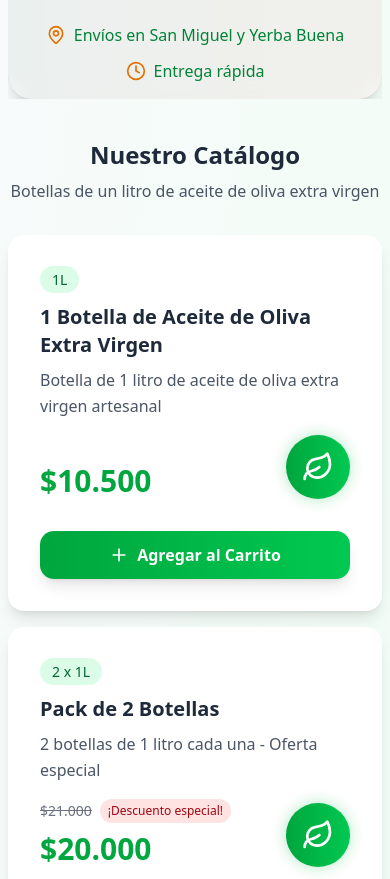
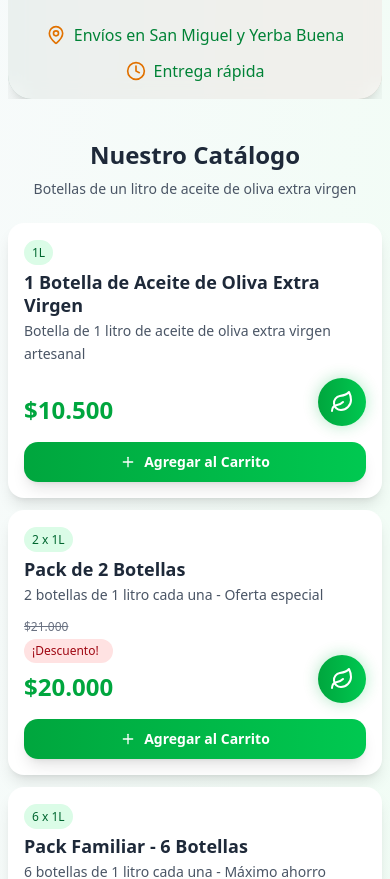
Before and after one commit to tomasvarela21/OliveTuc-web, a Next.js app: page / in a window 390 px wide. Shown: the part 940-1819 px from the top of the page. Built offline with nearby package versions, Linux system fonts and the light colour scheme.

Commit message:
form validation

```diff
--- a/app/page.tsx
+++ b/app/page.tsx
@@ -1,7 +1,7 @@
 "use client"
 
 import { useState, useRef } from "react"
-import { Plus, Minus, ShoppingCart, Phone, MapPin, Leaf, Instagram, Clock, Award, Heart, X, Menu } from 'lucide-react'
+import { Plus, Minus, ShoppingCart, Phone, MapPin, Leaf, Instagram, Clock, Award, Heart, X, Menu, Grape, Apple } from 'lucide-react'
 
 interface CartItem {
   id: string
@@ -18,6 +18,20 @@ interface CustomerInfo {
   notes: string
 }
 
+/*const OliveOilIcon = ({ className }: { className?: string }) => (
+  <svg viewBox="0 0 512 512" className={className} xmlns="http://www.w3.org/2000/svg" fill="none" stroke="currentColor" strokeWidth="20" strokeLinecap="round" strokeLinejoin="round">
+    <path d="M448,352c0,40-32,64-64,64s-64-24-64-64c0-24,16-48,40-64L160,112c-24-16-40-40-40-64c0-40,32-64,64-64s64,24,64,64" fill="#7cb342"/>
+    <path d="M448,352c-40,40-80,24-80,8c0-32,32-48,80-8z" fill="#7cb342"/>
+    <path d="M128,48c40-40,80-24,80-8c0,32-32,48-80,8z" fill="#7cb342"/>
+    <path d="M128,48c-32-16-64-48-64-80" stroke="#7cb342"/>
+    <path d="M448,352c-32,16-64,48-64,80" stroke="#7cb342"/>
+    <circle cx="160" cy="80" r="24" fill="#8bc34a" stroke="#000" strokeWidth="10"/>
+    <circle cx="352" cy="384" r="24" fill="#8bc34a" stroke="#000" strokeWidth="10"/>
+    <path d="M352,384L160,80" stroke="#000" strokeWidth="10"/>
+  </svg>
+)*/
+
+
 export default function OlivaTucStore() {
   const [cart, setCart] = useState<CartItem[]>([])
   const [showCart, setShowCart] = useState(false)
@@ -28,6 +42,7 @@ export default function OlivaTucStore() {
     address: "",
     notes: ""
   })
+  const [formErrors, setFormErrors] = useState<Record<string, string>>({})
 
   const heroRef = useRef<HTMLElement | null>(null)
   const catalogRef = useRef<HTMLElement | null>(null)
@@ -138,13 +153,26 @@ export default function OlivaTucStore() {
   }
 
   const handleWhatsAppRedirect = () => {
-    if (!customerInfo.name || !customerInfo.phone || !customerInfo.address) {
-      alert("Por favor completa todos los campos obligatorios (Nombre, Teléfono y Dirección)")
+    const errors: Record<string, string> = {}
+    if (!customerInfo.name) {
+      errors.name = "Por favor, ingresa tu nombre completo."
+    }
+    if (!customerInfo.phone) {
+      errors.phone = "Por favor, ingresa tu número de teléfono."
+    }
+    if (!customerInfo.address) {
+      errors.address = "Por favor, ingresa tu dirección de entrega."
+    }
+
+    if (Object.keys(errors).length > 0) {
+      setFormErrors(errors)
       return
     }
 
+    setFormErrors({})
+
     const message = generateWhatsAppMessage()
-    const whatsappUrl = `https://wa.me/5493816661189?text=${message}`
+    const whatsappUrl = `https://wa.me/5493813432202?text=${message}`
     window.open(whatsappUrl, '_blank')
     setShowCart(false)
   }
@@ -165,7 +193,8 @@ export default function OlivaTucStore() {
               </button>
 
               <div className="relative">
-                <Leaf className="h-10 w-10 text-white" />
+                {/* Icono personalizado reemplazando el Leaf */}
+                <Leaf className="h-10 w-10" />
                 <div className="absolute -top-1 -right-1 w-4 h-4 bg-amber-400 rounded-full animate-pulse"></div>
               </div>
               <div className="ml-2 sm:ml-3">
@@ -214,9 +243,9 @@ export default function OlivaTucStore() {
                   )}
                 </button>
 
-                {/* Dropdown Cart - Centrado más hacia la izquierda */}
+                {/* Dropdown Cart - Posición ajustada por tamaño de pantalla */}
                 {showCart && (
-                  <div className="absolute right-0 sm:-right-12 md:-right-20 lg:-right-32 top-full mt-2 w-[95vw] max-w-md sm:max-w-lg md:w-96 bg-white rounded-2xl shadow-2xl border-0 z-50 max-h-[80vh] overflow-hidden">
+                  <div className="absolute right-0 sm:right-0 md:-right-16 lg:-right-4 top-full mt-2 w-[95vw] max-w-md sm:max-w-lg md:w-96 bg-white rounded-2xl shadow-2xl border-0 z-50 max-h-[80vh] overflow-hidden">
                     <div className="bg-gradient-to-r from-emerald-600 to-green-600 text-white p-4 flex items-center justify-between">
                       <h3 className="font-semibold flex items-center">
                         <ShoppingCart className="h-5 w-5 mr-2" />
@@ -297,9 +326,12 @@ export default function OlivaTucStore() {
                               <input
                                 value={customerInfo.name}
                                 onChange={(e) => setCustomerInfo({...customerInfo, name: e.target.value})}
-                                className="w-full border border-gray-200 rounded-lg p-2 text-sm focus:border-green-500 focus:ring-1 focus:ring-green-500 focus:outline-none"
+                                className={`w-full border rounded-lg p-2 text-sm focus:border-green-500 focus:ring-1 focus:ring-green-500 focus:outline-none ${formErrors.name ? 'border-red-500' : 'border-gray-200'}`}
                                 placeholder="Tu nombre completo"
                               />
+                              {formErrors.name && (
+                                <p className="text-red-500 text-xs mt-1">{formErrors.name}</p>
+                              )}
                             </div>
 
                             <div className="space-y-1">
@@ -307,9 +339,12 @@ export default function OlivaTucStore() {
                               <input
                                 value={customerInfo.phone}
                                 onChange={(e) => setCustomerInfo({...customerInfo, phone: e.target.value})}
-                                className="w-full border border-gray-200 rounded-lg p-2 text-sm focus:border-green-500 focus:ring-1 focus:ring-green-500 focus:outline-none"
+                                className={`w-full border rounded-lg p-2 text-sm focus:border-green-500 focus:ring-1 focus:ring-green-500 focus:outline-none ${formErrors.phone ? 'border-red-500' : 'border-gray-200'}`}
                                 placeholder="Tu número de teléfono"
                               />
+                              {formErrors.phone && (
+                                <p className="text-red-500 text-xs mt-1">{formErrors.phone}</p>
+                              )}
                             </div>
 
                             <div className="space-y-1">
@@ -317,9 +352,12 @@ export default function OlivaTucStore() {
                               <input
                                 value={customerInfo.address}
                                 onChange={(e) => setCustomerInfo({...customerInfo, address: e.target.value})}
-                                className="w-full border border-gray-200 rounded-lg p-2 text-sm focus:border-green-500 focus:ring-1 focus:ring-green-500 focus:outline-none"
+                                className={`w-full border rounded-lg p-2 text-sm focus:border-green-500 focus:ring-1 focus:ring-green-500 focus:outline-none ${formErrors.address ? 'border-red-500' : 'border-gray-200'}`}
                                 placeholder="Dirección de entrega"
                               />
+                              {formErrors.address && (
+                                <p className="text-red-500 text-xs mt-1">{formErrors.address}</p>
+                              )}
                             </div>
 
                             <div className="space-y-1">
@@ -454,25 +492,25 @@ export default function OlivaTucStore() {
 
         {/* Products Catalog */}
         <section ref={catalogRef} className="mb-10 sm:mb-20">
-          <div className="text-center mb-8 sm:mb-12">
+          <div className="text-center mb-6 sm:mb-8 md:mb-12">
             <h3 className="text-2xl sm:text-3xl md:text-4xl font-bold text-gray-800 mb-2 sm:mb-4">Nuestro Catálogo</h3>
-            <p className="text-base sm:text-xl text-gray-600">Botellas de un litro de aceite de oliva extra virgen</p>
+            <p className="text-sm sm:text-base md:text-xl text-gray-600">Botellas de un litro de aceite de oliva extra virgen</p>
           </div>
-          <div className="grid grid-cols-1 sm:grid-cols-2 xl:grid-cols-3 gap-4 sm:gap-8">
+          <div className="grid grid-cols-1 sm:grid-cols-2 xl:grid-cols-3 gap-3 sm:gap-6 md:gap-8">
             {products.map((product) => (
               <div key={product.id} className="group bg-white border-0 shadow-lg hover:shadow-2xl transition-all duration-500 transform hover:-translate-y-2 rounded-2xl overflow-hidden">
                 <div className="relative">
                   <div className="absolute inset-0 bg-gradient-to-br from-green-500/20 to-amber-500/20 opacity-0 group-hover:opacity-100 transition-opacity duration-300"></div>
-                  <div className="relative p-8">
-                    <div className="flex justify-between items-start mb-4">
+                  <div className="relative p-4 sm:p-6 md:p-8">
+                    <div className="flex justify-between items-start mb-3 sm:mb-4">
                       <div className="flex-1">
-                        <span className="mb-3 bg-green-100 text-green-800 hover:bg-green-200 transition-colors px-3 py-1 rounded-full text-sm font-medium">
+                        <span className="mb-2 sm:mb-3 bg-green-100 text-green-800 hover:bg-green-200 transition-colors px-2 sm:px-3 py-1 rounded-full text-xs sm:text-sm font-medium">
                           {product.size}
                         </span>
-                        <h4 className="text-xl font-bold text-gray-800 group-hover:text-green-700 transition-colors mt-3">
+                        <h4 className="text-lg sm:text-xl font-bold text-gray-800 group-hover:text-green-700 transition-colors mt-2 sm:mt-3 leading-tight">
                           {product.name}
                         </h4>
-                        <p className="text-gray-600 mt-2 leading-relaxed">
+                        <p className="text-gray-600 mt-1 sm:mt-2 leading-relaxed text-sm sm:text-base">
                           {product.description}
                         </p>
                       </div>
@@ -481,36 +519,36 @@ export default function OlivaTucStore() {
                     <div className="flex items-end justify-between">
                       <div>
                         {product.savings > 0 && (
-                          <div className="flex items-center space-x-2 mb-2">
-                            <span className="text-sm text-gray-500 line-through">
+                          <div className="flex flex-col sm:flex-row sm:items-center sm:space-x-2 mb-2">
+                            <span className="text-xs sm:text-sm text-gray-500 line-through">
                               {formatPrice(product.originalPrice)}
                             </span>
-                            <span className="bg-red-100 text-red-800 text-xs px-2 py-1 rounded-full font-medium">
-                              ¡Descuento especial!
+                            <span className="bg-red-100 text-red-800 text-xs px-2 py-1 rounded-full font-medium mt-1 sm:mt-0 inline-block">
+                              ¡Descuento!
                             </span>
                           </div>
                         )}
-                        <p className="text-3xl font-bold text-green-600">
+                        <p className="text-2xl sm:text-3xl font-bold text-green-600">
                           {formatPrice(product.price)}
                         </p>
                       </div>
 
                       <div className="relative">
                         <div className="absolute inset-0 bg-gradient-to-r from-green-600 to-green-500 rounded-full blur opacity-30 group-hover:opacity-50 transition-opacity"></div>
-                        <div className="relative w-16 h-16 bg-gradient-to-r from-green-600 to-green-500 rounded-full flex items-center justify-center">
-                          <Leaf className="h-8 w-8 text-white" />
+                        <div className="relative w-12 h-12 sm:w-16 sm:h-16 bg-gradient-to-r from-green-600 to-green-500 rounded-full flex items-center justify-center">
+                          <Leaf className="h-6 w-6 sm:h-8 sm:w-8 text-white" />
                         </div>
                       </div>
                     </div>
                   </div>
                 </div>
 
-                <div className="p-8 pt-0">
+                <div className="p-4 sm:p-6 md:p-8 pt-0">
                   <button
                     onClick={() => addToCart(product)}
-                    className="w-full bg-gradient-to-r from-green-600 to-green-500 hover:from-green-700 hover:to-green-600 text-white font-semibold py-3 rounded-xl shadow-lg hover:shadow-xl transition-all duration-300 transform hover:scale-105 flex items-center justify-center"
+                    className="w-full bg-gradient-to-r from-green-600 to-green-500 hover:from-green-700 hover:to-green-600 text-white font-semibold py-2.5 sm:py-3 rounded-xl shadow-lg hover:shadow-xl transition-all duration-300 transform hover:scale-105 flex items-center justify-center text-sm sm:text-base"
                   >
-                    <Plus className="h-5 w-5 mr-2" />
+                    <Plus className="h-4 w-4 sm:h-5 sm:w-5 mr-2" />
                     Agregar al Carrito
                   </button>
                 </div>
@@ -568,6 +606,10 @@ export default function OlivaTucStore() {
                   <Phone className="h-5 w-5 text-green-400" />
                   <span>381 666 1189 <span className='text-xs text-gray-300'>(facundo)</span></span>
                 </a>
+                <div className="flex items-center space-x-3 hover:text-green-400 transition-colors">
+                  <MapPin className="h-5 w-5 text-green-400" />
+                  <span>San Miguel y Yerba Buena</span>
+                </div>
                 <a
                   href="https://instagram.com/oliva.tuc"
                   target="_blank"
@@ -577,11 +619,6 @@ export default function OlivaTucStore() {
                   <Instagram className="h-5 w-5 text-green-400" />
                   <span>@oliva.tuc</span>
                 </a>
-                <div className="flex items-center space-x-3 hover:text-green-400 transition-colors">
-                  <MapPin className="h-5 w-5 text-green-400" />
-                  <span>San Miguel y Yerba Buena</span>
-                </div>
-
               </div>
             </div>
 
@@ -591,28 +628,29 @@ export default function OlivaTucStore() {
               <ul className="space-y-2 text-gray-300">
                 <li className="flex items-center space-x-2 hover:text-green-400 transition-colors cursor-pointer">
                   <div className="w-2 h-2 bg-green-400 rounded-full"></div>
-                  <span>100% Natural</span>
+                  <span>Extra Virgen de Primera Presión</span>
                 </li>
                 <li className="flex items-center space-x-2 hover:text-green-400 transition-colors cursor-pointer">
                   <div className="w-2 h-2 bg-green-400 rounded-full"></div>
-                  <span>Extra Virgen</span>
+                  <span>Producido en el sur de Tucumán</span>
                 </li>
                 <li className="flex items-center space-x-2 hover:text-green-400 transition-colors cursor-pointer">
                   <div className="w-2 h-2 bg-green-400 rounded-full"></div>
-                  <span>Calidad Premium</span>
+                  <span>Botellas de 1 Litro</span>
                 </li>
                 <li className="flex items-center space-x-2 hover:text-green-400 transition-colors cursor-pointer">
                   <div className="w-2 h-2 bg-green-400 rounded-full"></div>
-                  <span>Producción Artesanal</span>
+                  <span>Libre de T.A.C.C</span>
+                </li>
+                <li className="flex items-center space-x-2 hover:text-green-400 transition-colors cursor-pointer">
+                  <div className="w-2 h-2 bg-green-400 rounded-full"></div>
+                  <span>Ideal para ensaladas y cocción</span>
                 </li>
               </ul>
             </div>
           </div>
-
-          <div className="border-t border-gray-700 my-8"></div>
-
-          <div className="text-center text-gray-400">
-            <p>&copy; 2024 OLIVA.TUC. Todos los derechos reservados.</p>
+          <div className="text-center text-gray-500 text-sm mt-12 border-t border-gray-700 pt-8">
+            &copy; {new Date().getFullYear()} OLIVA.TUC. Todos los derechos reservados.
           </div>
         </div>
       </footer>
```
